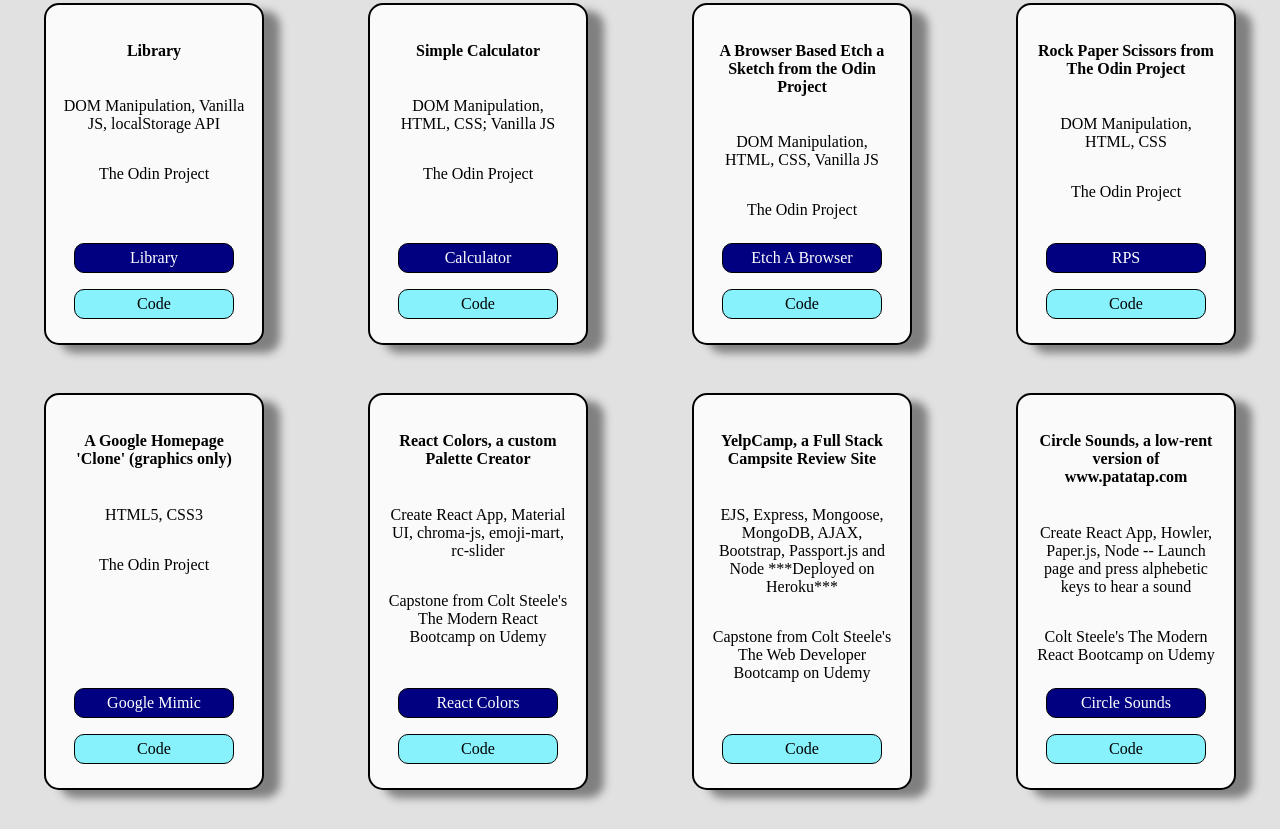
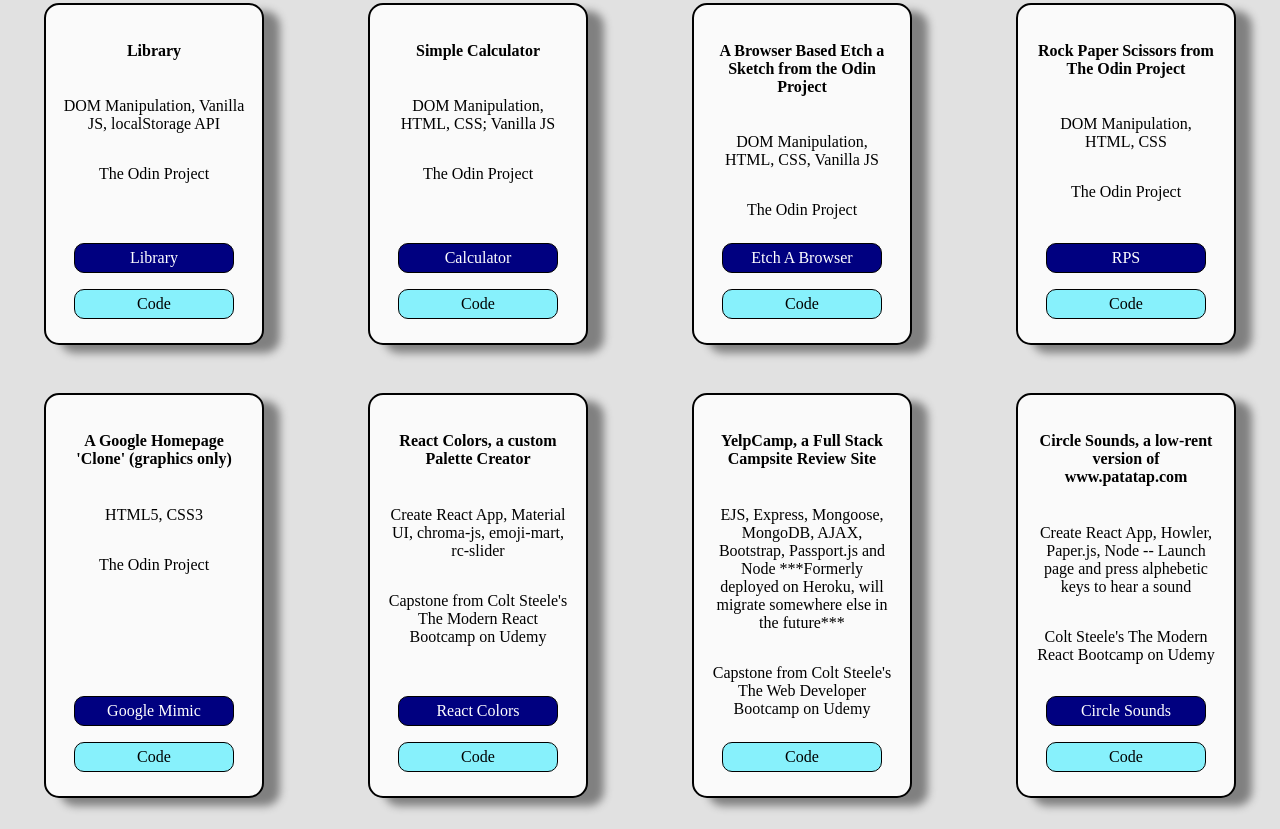
Before and after one commit to CPMSP/projects, a plain HTML site: page index.html in a window 1280 px wide. Shown: the part 388-1217 px from the top of the page. Drawn offline with Linux system fonts and the light colour scheme.

Commit message:
atlered Heroku message

```diff
--- a/index.html
+++ b/index.html
@@ -96,7 +96,7 @@
           <h4>YelpCamp, a Full Stack Campsite Review Site</h4>
           <p>
             EJS, Express, Mongoose, MongoDB, AJAX, Bootstrap, Passport.js and
-            Node ***Deployed on Heroku***
+            Node ***Formerly deployed on Heroku, will migrate somewhere else in the future***
           </p>
           <p>Capstone from Colt Steele's The Web Developer Bootcamp on Udemy</p>
           <div class="links">
```
